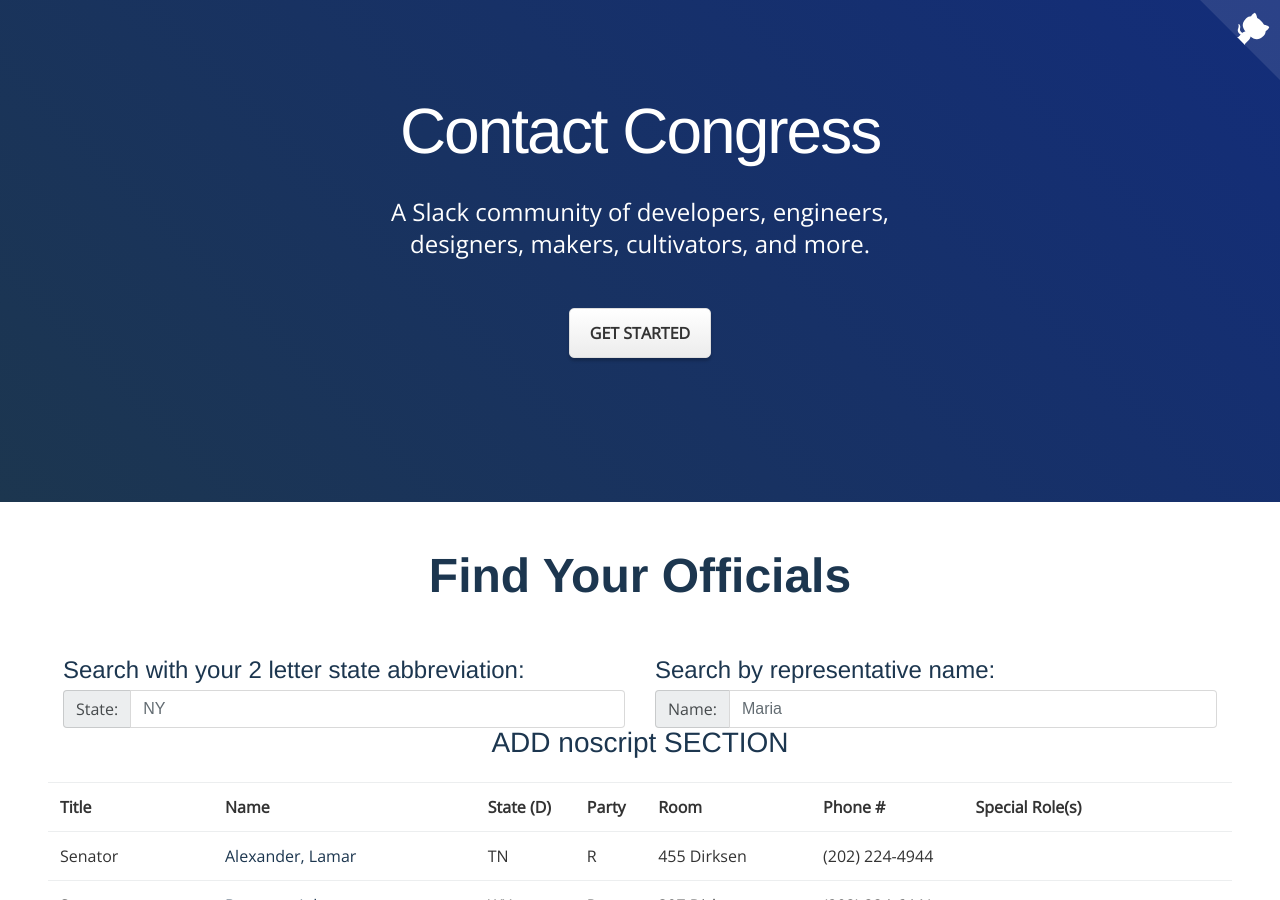
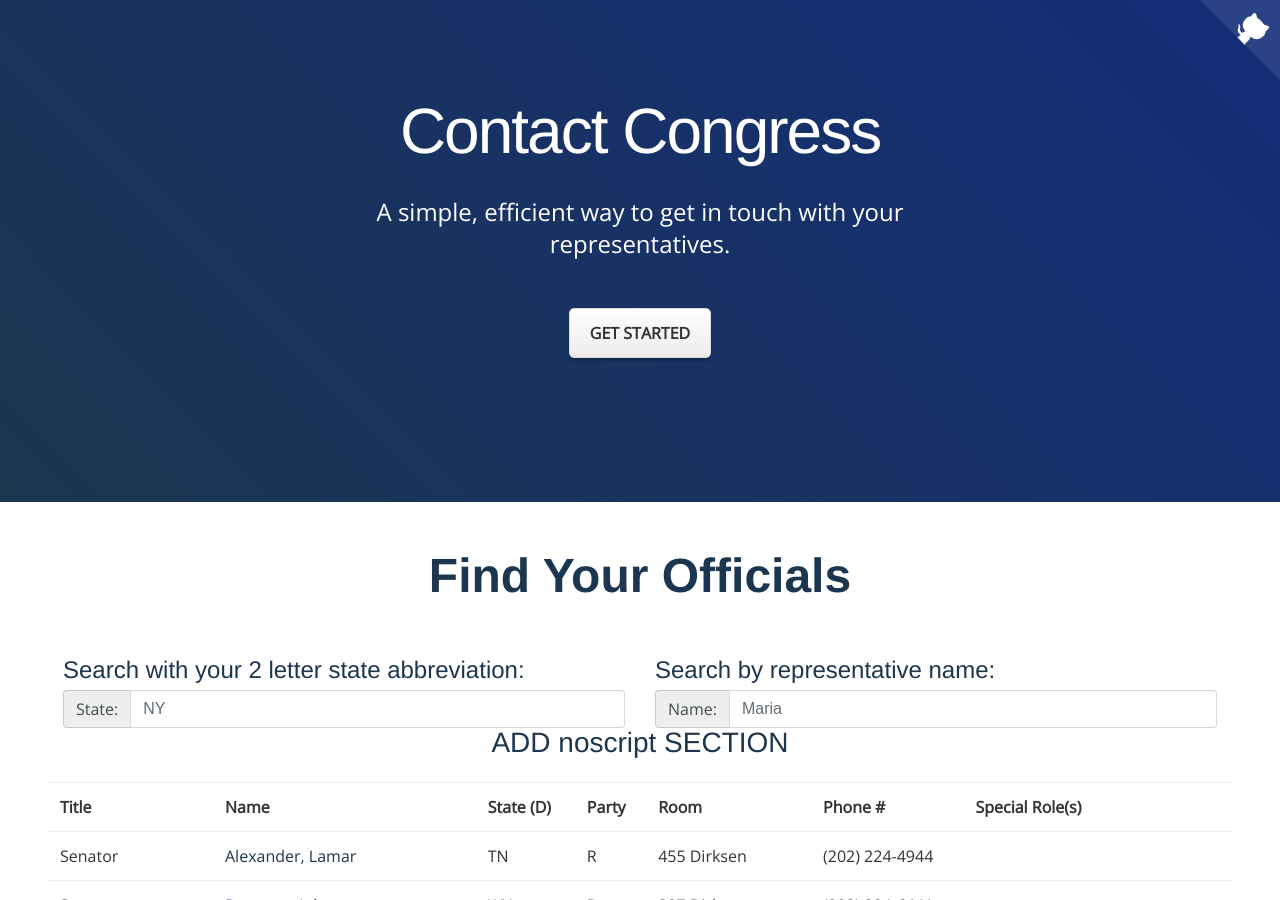
Before and after one commit to schwartzadev/contact-congress, a Jekyll site: the page built from index.html, in a window 1280 px wide and 900 px high. Built offline with Jekyll 4.4.1, drawn with Linux system fonts in a browser that asks for light colours; nearby versions of some CDN libraries; some web fonts are replaced.

Commit message:
fix tagline

```diff
--- a/index.html
+++ b/index.html
@@ -6,7 +6,7 @@ title: Contact Congress
 <section class="introduction">
 	<h1>Contact Congress</h1>
 
-	<p>A Slack community of developers, engineers, designers, makers, cultivators, and more.</p>
+	<p>A simple, efficient way to get in touch with your representatives.</p>
 
 	<a href="#" class="btn">Get Started</a>
 </section>
@@ -33,6 +33,7 @@ title: Contact Congress
     </div>
   </div>
   <h3 class="text-center">ADD noscript SECTION</h3>
+  <div style="overflow-x:auto">
   <table class="table main-content">
     <thead>
       <td><b>Title</b></td>
@@ -72,6 +73,7 @@ title: Contact Congress
       {% endfor %}
     </tbody>
   </table>
+  </div>
 </section>
 <script type="text/javascript">
   var jets = new Jets({
```
Also changed, not shown: other parts of index.html (+2 -1 lines).
